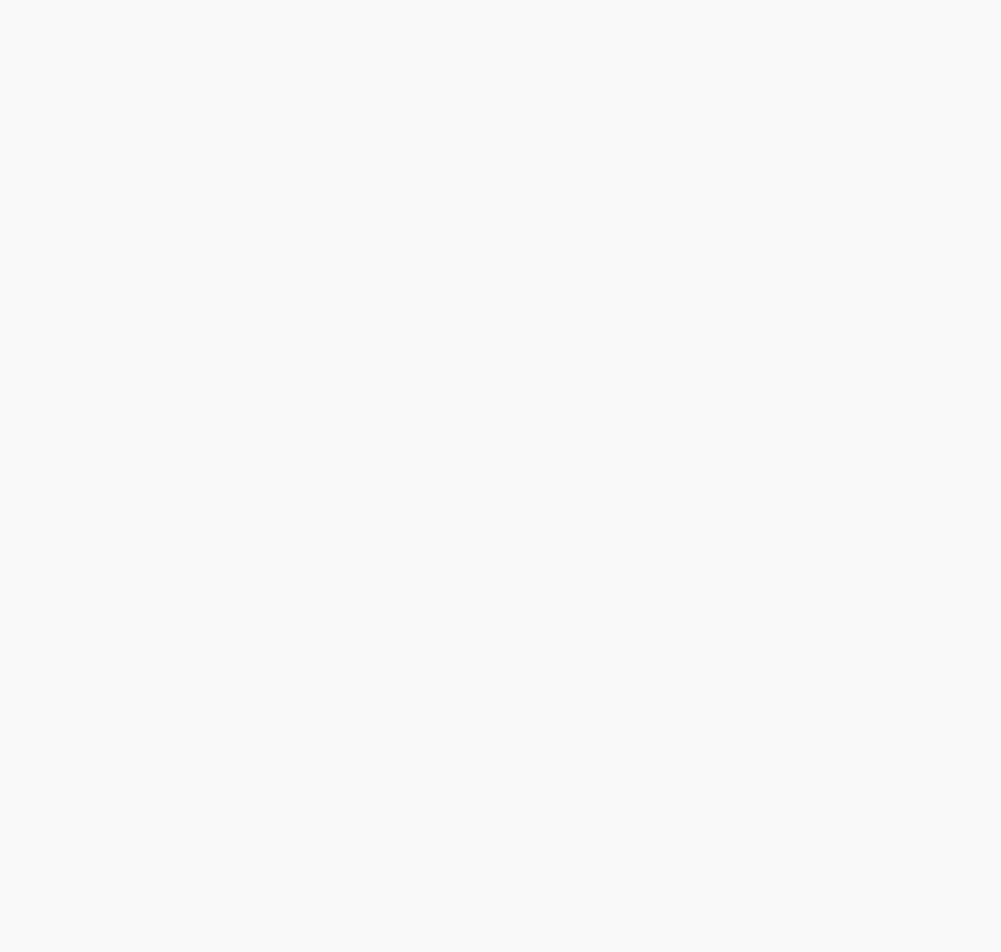
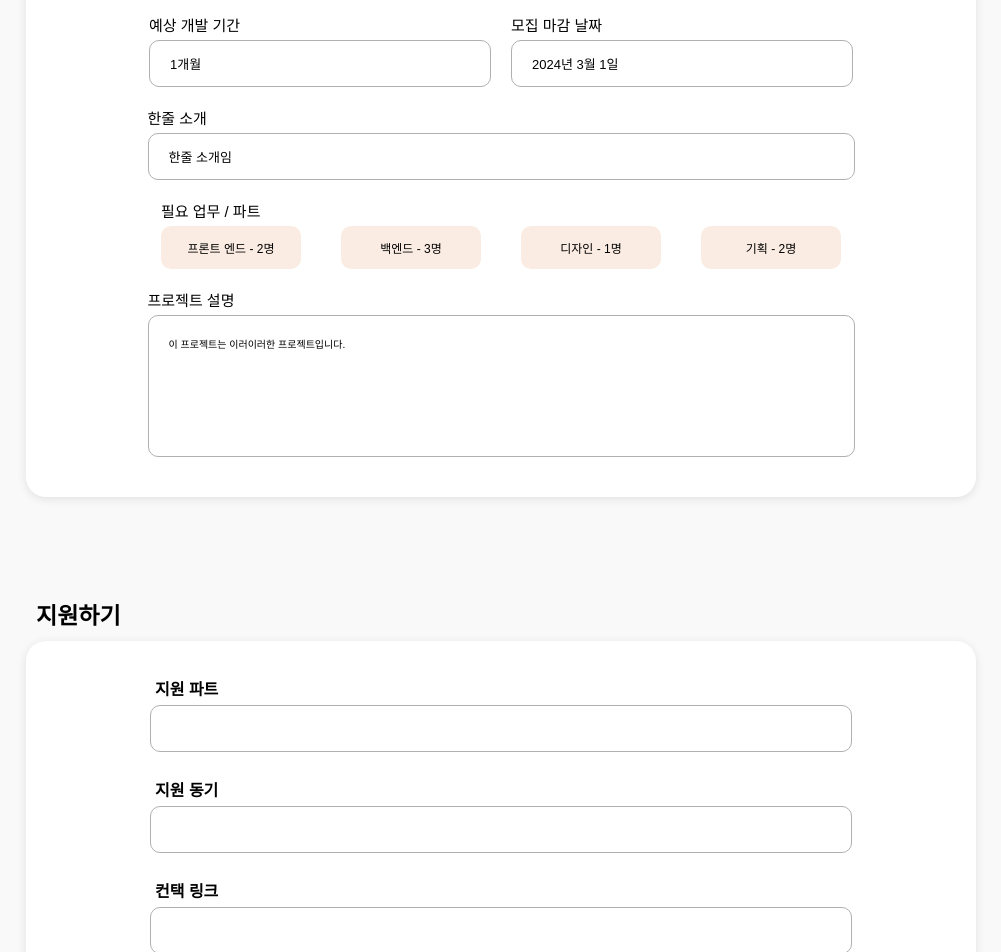
Before and after one commit to jogpfls/GodPro_WEB, a React (Vite) app in the folder god_pro/: page /detailpage/lookup in a window 1280 px wide. Shown: the part 300-1252 px from the top of the page, without its empty margins (139-1140 px from the left). Before the commit the page ends 800 px from the top, so only its background shows below. Built offline with nearby package versions, Linux system fonts and the light colour scheme.

Commit message:
feat: lookup 페이지 UI 구현

```diff
--- /dev/null
+++ b/god_pro/src/pages/DetailPage/Lookup.css
@@ -0,0 +1,260 @@
+body {
+  font-family: Arial, sans-serif;
+  margin: 0;
+  padding: 0;
+  background-color: #f9f9f9;
+}
+
+.entire_wrapper {
+  display: flex;
+  flex-direction: column;
+  align-items: center; /* 가운데 정렬 */
+  gap: 10px;
+}
+
+.main_wrapper {
+  width: 950px;
+  align-items: center;
+  font-size: 15px;
+  display: flex;
+  flex-direction: column; /* 세로 방향으로 정렬 */
+  /* padding: 20px; */
+  background-color: #fff;
+  border-radius: 8px;
+  box-shadow: 0 2px 10px rgba(0, 0, 0, 0.1);
+  margin-top: 80px; /* Header와의 간격 */
+  gap: 20px;
+  padding: 40px 0;
+  border-radius: 20px;
+  margin-bottom: 100px;
+}
+
+.part_select_wrapper {
+  display: flex;
+  flex-direction: row;
+  gap: 40px;
+}
+
+.lookup_name_input {
+  width: 300px;
+  height: 45px;
+  border: solid 1px #B0B0B0;
+  border-radius: 10px;
+  padding: 0 20px;
+  font-size: 13px;
+  margin-top: 5px;
+  display: flex;
+  align-items: center;
+}
+
+.lookup_month {
+  width: 300px;
+  height: 45px;
+  border: 1px solid #B0B0B0;
+  border-radius: 10px;
+  padding: 0 20px;
+  display: flex;
+  align-items: center;
+  font-size: 13px;
+  margin-top: 5px;
+}
+
+.lookup_date_input {
+  width: 300px;
+  height: 45px;
+  border: solid 1px #B0B0B0;
+  border-radius: 10px;
+  padding: 0 20px;
+  font-size: 13px;
+  margin-top: 5px;
+  display: flex;
+  align-items: center;
+}
+
+.lookup_introduce_input {
+  width: 665px;
+  height: 45px;
+  border: solid 1px #B0B0B0;
+  border-radius: 10px;
+  padding: 0 20px;
+  font-size: 13px;
+  margin-top: 5px;
+  display: flex;
+  align-items: center;
+}
+
+.lookup_part_select {
+  width: 100px;
+  height: 23px;
+  border: none;
+  border-radius: 10px;
+  padding: 10px 20px;
+  font-size: 12px;
+  white-space: nowrap;
+  background-color: #FAECE2;
+  display: flex;
+  align-items: center;
+  justify-content: center;
+  margin-top: 5px;
+}
+
+.lookup_datail_input {
+  width: 665px;
+  height: 100px;
+  border: solid 1px #B0B0B0;
+  border-radius: 10px;
+  padding: 20px;
+  font-size: 10px;
+  margin-top: 5px;
+}
+
+.date_wrapper {
+  display:flex;
+  flex-direction: row;
+  gap: 20px;
+}
+
+.name_input_wrapper{
+  width: 700px;
+}
+
+.lookup_submitWrapper{
+    width: 950px;
+    height: auto;
+    display: flex;
+    flex-direction: column;
+    align-items: center;
+    background-color: #fff;
+    border-radius: 20px;
+    padding: 30px 0;
+    box-shadow: 0 2px 10px rgba(0, 0, 0, 0.1);
+    gap: 20px;
+    margin-bottom: 80px;
+}
+
+.lookup_apply_title{
+  font-weight: 600;
+  margin: 5px;
+}
+
+.lookup_applyPart{
+  width: 660px;
+  height: 45px;
+  border-radius: 10px;
+  border: solid 1px #B0B0B0;
+  padding: 0 20px;
+  outline: none;
+}
+.lookup_Motivation{
+  width: 660px;
+  height: 45px;
+  border-radius: 10px;
+  border: solid 1px #B0B0B0;
+  padding: 0 20px;
+  outline: none;
+}
+.lookup_contactLink{
+  width: 660px;
+  height: 45px;
+  margin-bottom: 20px;
+  border-radius: 10px;
+  border: solid 1px #B0B0B0;
+  padding: 0 20px;
+  outline: none;
+}
+
+.lookup_bigTitle{
+  font-size: 23px;
+  font-weight: 600;
+  margin: 10px;
+}
+
+
+/* .name_input {
+  cursor: pointer;
+  width: 250px;
+  height: 23px;
+  border: solid 1px;
+  border-radius: 10px;
+  padding: 10px 20px;
+  font-size: 10px;
+  white-space: nowrap;
+}
+
+.month_select {
+  cursor: pointer;
+  width: 250px;
+  height: 23px;
+  border: solid 1px;
+  border-radius: 10px;
+  padding: 10px 20px;
+  font-size: 10px;
+  white-space: nowrap;
+}
+
+.date_input {
+  cursor: pointer;
+  width: 250px;
+  height: 23px;
+  border: solid 1px;
+  border-radius: 10px;
+  padding: 10px 20px;
+  font-size: 10px;
+  white-space: nowrap;
+}
+
+.text_input {
+  cursor: pointer;
+  width: 650px;
+  height: 23px;
+  border: solid 1px;
+  border-radius: 10px;
+  padding: 10px 20px;
+  font-size: 10px;
+  white-space: nowrap;
+}
+
+.part_select {
+  cursor: pointer;
+  width: 50px;
+  height: 23px;
+  border: solid 1px;
+  border-radius: 10px;
+  padding: 10px 20px;
+  font-size: 10px;
+  white-space: nowrap;
+}
+
+.part_select_wrapper {
+  display: flex;
+  flex-direction: row;
+}
+
+.select_wrapper {
+  display: flex;
+  flex-direction: row;
+}
+
+.name_wrapper{
+  width: 300px;
+  height: 50px;
+  display: flex;
+  border: 1px solid black;
+  align-items: center;
+}
+
+.title{
+  margin-left: 10px;
+}
+
+.inputInput{
+  margin-right: 10px;
+  outline: none;
+  padding-left: 10px;
+} */
+
+
+
+/* background-color: #fff; */
+  /* border-radius: 8px; */
+  /* box-shadow: 0 2px 10px rgba(0, 0, 0, 0.1); */
--- a/god_pro/src/pages/DetailPage/Lookup.jsx
+++ b/god_pro/src/pages/DetailPage/Lookup.jsx
@@ -1,12 +1,70 @@
+import Header from '../../components/Header';
 import Button from '../../components/Button';
-import Header from "../../components/Header";
+import './Lookup.css'
 
 const Lookup = () => {
 	return (
-		<div>
+		<div className="entire_wrapper">
 			<Header />
-            <Button text={'등록하기'} />
-			<Button text={'수정하기'} type={'SMALLER'} />
+			<div className="whole_wrapper">
+			<div className="main_wrapper">
+				<div className="name_input_wrapper">
+					<div>프로젝트 이름</div>
+					<div type="text" className="lookup_name_input">공고 만들기 프로젝트</div>
+				</div>
+				<div className="date_wrapper">
+					<div className="month_select_wrapper">
+						<div>예상 개발 기간</div>
+						<div className='lookup_month'>1개월</div>
+					</div>
+					<div className="date_input_wrapper">
+						<div>모집 마감 날짜</div>
+						<div type="date" className="lookup_date_input">2024년 3월 1일</div>
+					</div>
+				</div>
+				<div className="introduce_input_wrapper">
+					<div>한줄 소개</div>
+					<div type="text" className="lookup_introduce_input">한줄 소개임</div>
+				</div>
+				<div className="introduce_input_wrapper">
+					<div>필요 업무 / 파트</div>
+					<div className="part_select_wrapper">
+						<div className="lookup_part_select">
+              프론트 엔드 - 2명
+           	</div>
+            <div className="lookup_part_select">
+								백엔드 - 3명
+        		</div>
+        		<div className="lookup_part_select">
+                디자인 - 1명
+        		</div>
+						<div className="lookup_part_select">
+              기획 - 2명
+        		  </div>
+					</div>
+				</div>
+				<div className="datail_input_wrapper">
+					<div>프로젝트 설명</div>
+					<div type="textarea" className="lookup_datail_input">이 프로젝트는 이러이러한 프로젝트입니다. </div>
+				</div>
+			</div>
+			<p className='lookup_bigTitle'>지원하기</p>
+			<div className='lookup_submitWrapper'>
+				<div>
+					<p className='lookup_apply_title'>지원 파트</p>
+					<input className='lookup_applyPart'/>
+				</div>
+				<div>
+					<p className='lookup_apply_title'>지원 동기</p>
+					<input className='lookup_Motivation'/>
+				</div>
+				<div>
+					<p className='lookup_apply_title'>컨택 링크</p>
+					<input className='lookup_contactLink' />
+				</div>
+				<Button text="지원하기"/>
+			</div>
+			</div>
 		</div>
 	);
 };
```
